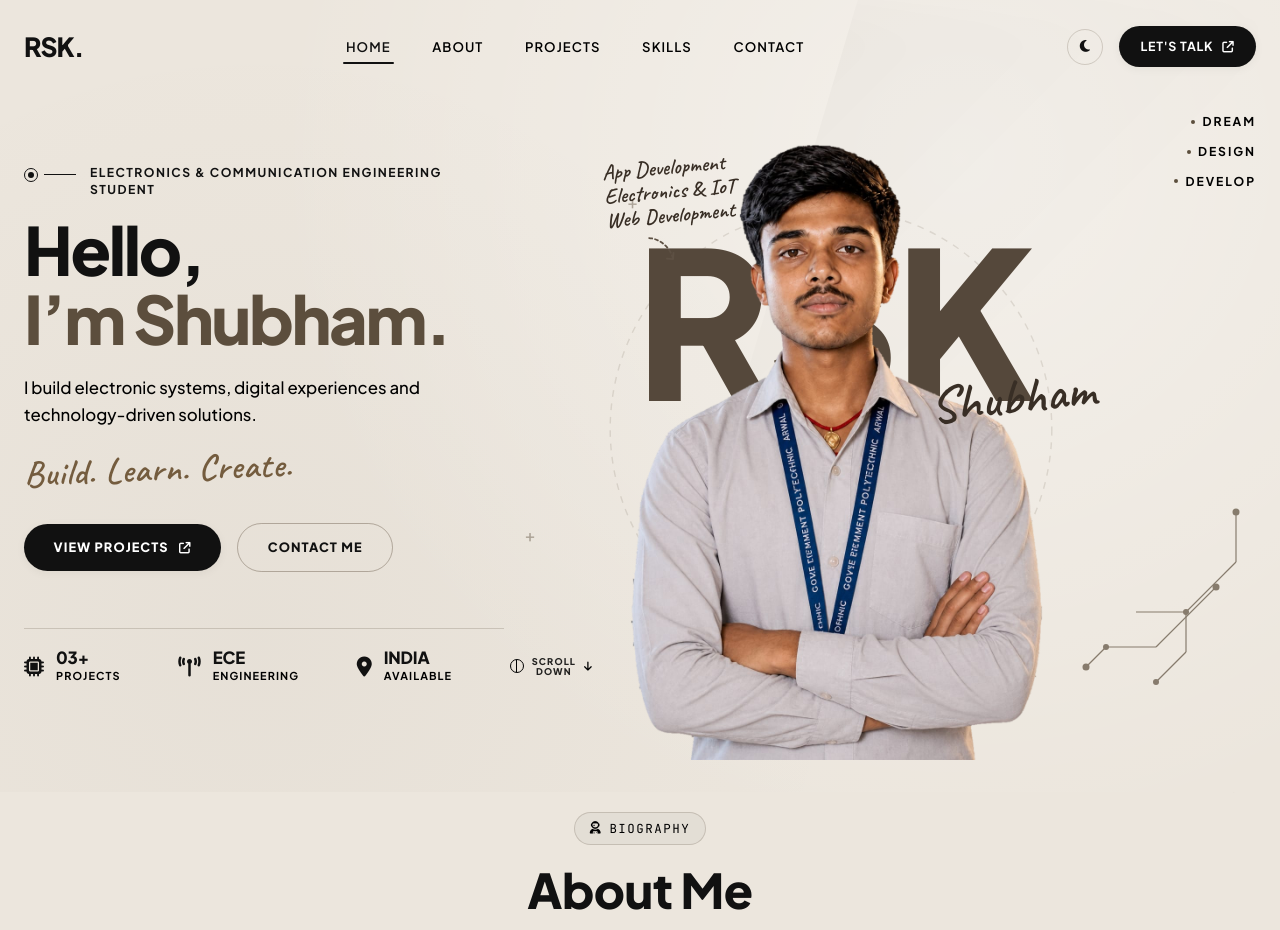
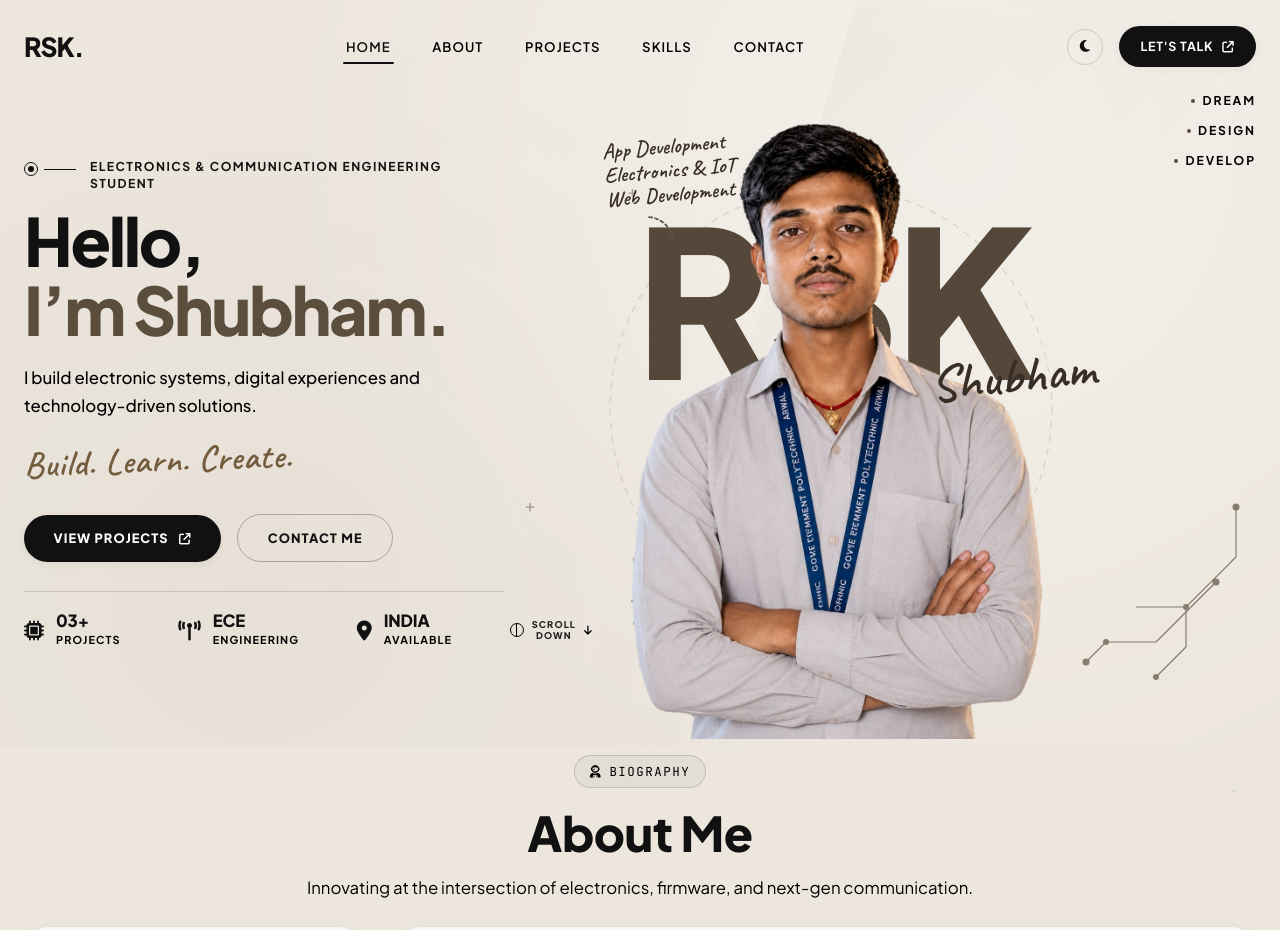
Before and after one commit to itsRamri/RSK.core-new-website-, a React (Vite) app: page / in a window 1280 px wide. Shown: the top 930 px of the page. Built offline with nearby package versions, Linux system fonts and the light colour scheme; a web font is replaced by a local one.

Commit message:
feat: add global stylesheet with warm editorial design system and responsive base styles

```diff
--- a/src/styles/global.css
+++ b/src/styles/global.css
@@ -374,8 +374,8 @@ body[data-mode="dark"] .theme-mode-toggle:hover {
   position: relative;
   min-height: auto;
   width: 100%;
-  padding-top: 5rem;
-  padding-bottom: 1.5rem;
+  padding-top: 4.2rem;
+  padding-bottom: 0.5rem;
   display: flex;
   align-items: center;
   overflow: hidden;
@@ -429,8 +429,8 @@ body[data-mode="dark"] .theme-mode-toggle:hover {
   position: relative;
   z-index: 5;
   min-height: auto;
-  padding-top: 0.5rem;
-  padding-bottom: 0.5rem;
+  padding-top: 0;
+  padding-bottom: 0;
 }
 
 /* --------------------------------------------------------------------------
@@ -449,7 +449,7 @@ body[data-mode="dark"] .theme-mode-toggle:hover {
   display: flex;
   align-items: flex-start;
   gap: 0.85rem;
-  margin-bottom: 1.1rem;
+  margin-bottom: 0.85rem;
 }
 
 .hero-eyebrow-bullet {
@@ -555,7 +555,7 @@ body[data-mode="dark"] .hero-handwritten-motto {
   display: flex;
   align-items: center;
   gap: 1rem;
-  margin-bottom: 3.5rem;
+  margin-bottom: 1.8rem;
 }
 
 .rsk-btn-primary {
@@ -728,8 +728,8 @@ body[data-mode="dark"] .rsk-btn-secondary:hover {
   display: flex;
   align-items: flex-end;
   justify-content: center;
-  min-height: 580px;
-  height: 100%;
+  min-height: 460px;
+  height: auto;
   z-index: 6;
 }
 
@@ -866,9 +866,9 @@ body[data-mode="dark"] .hero-annotation-shoulder {
   align-items: flex-end;
   justify-content: space-between;
   height: 100%;
-  min-height: 520px;
+  min-height: 420px;
   z-index: 10;
-  padding-bottom: 1.5rem;
+  padding-bottom: 0.5rem;
 }
 
 /* Vertical Mantra */
@@ -1326,19 +1326,19 @@ body[data-mode="dark"] .hero-annotation-shoulder {
    ========================================================================== */
 
 .section {
-  padding: 3rem 0 4rem;
+  padding: 2rem 0 3.5rem;
   position: relative;
   z-index: 5;
 }
 
 .about-section {
-  padding-top: 1.25rem;
+  padding-top: 0.5rem;
 }
 
 .section-header {
   text-align: center;
   max-width: 680px;
-  margin: 0 auto 2.25rem;
+  margin: 0 auto 1.5rem;
 }
 
 .section-tag {
```
